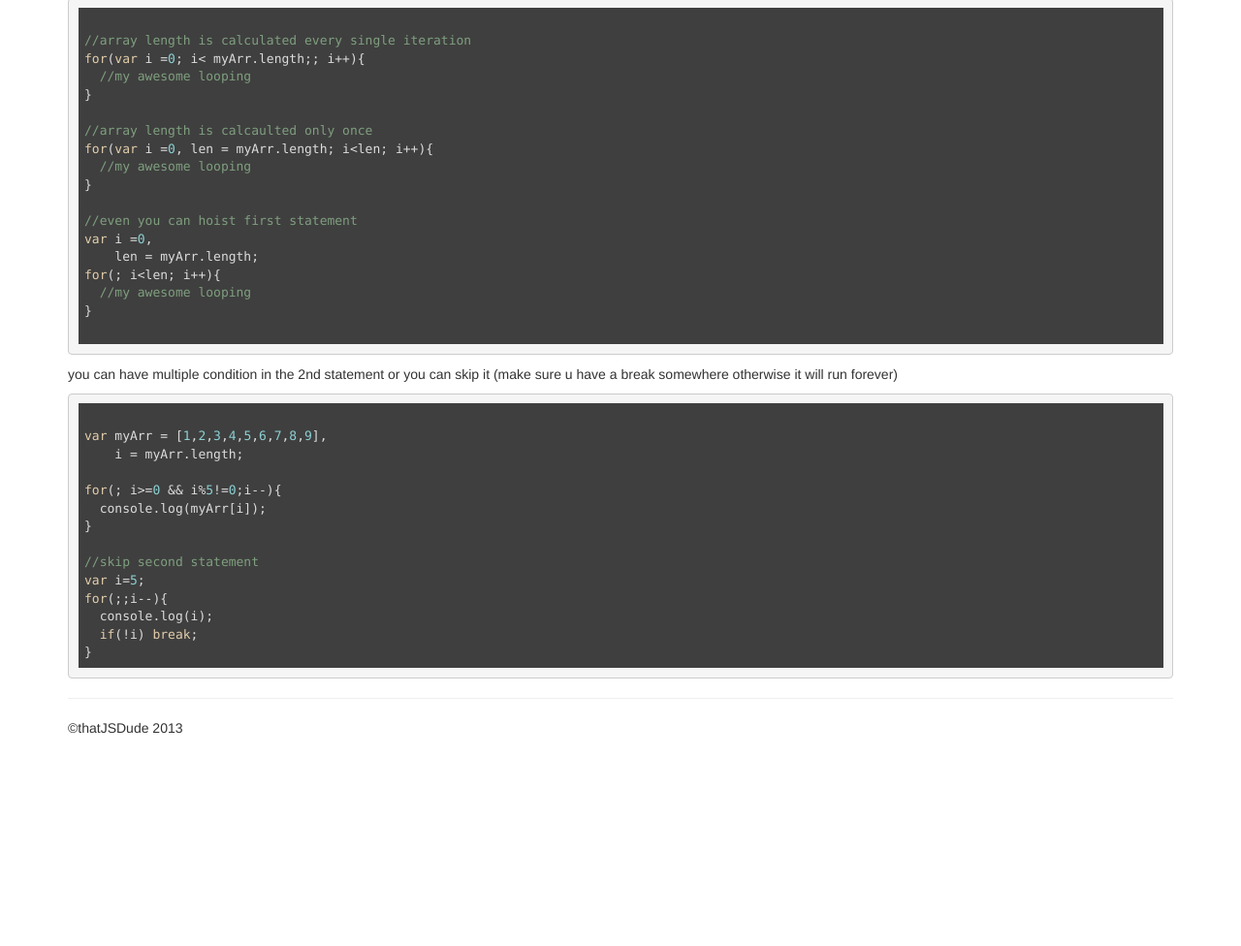
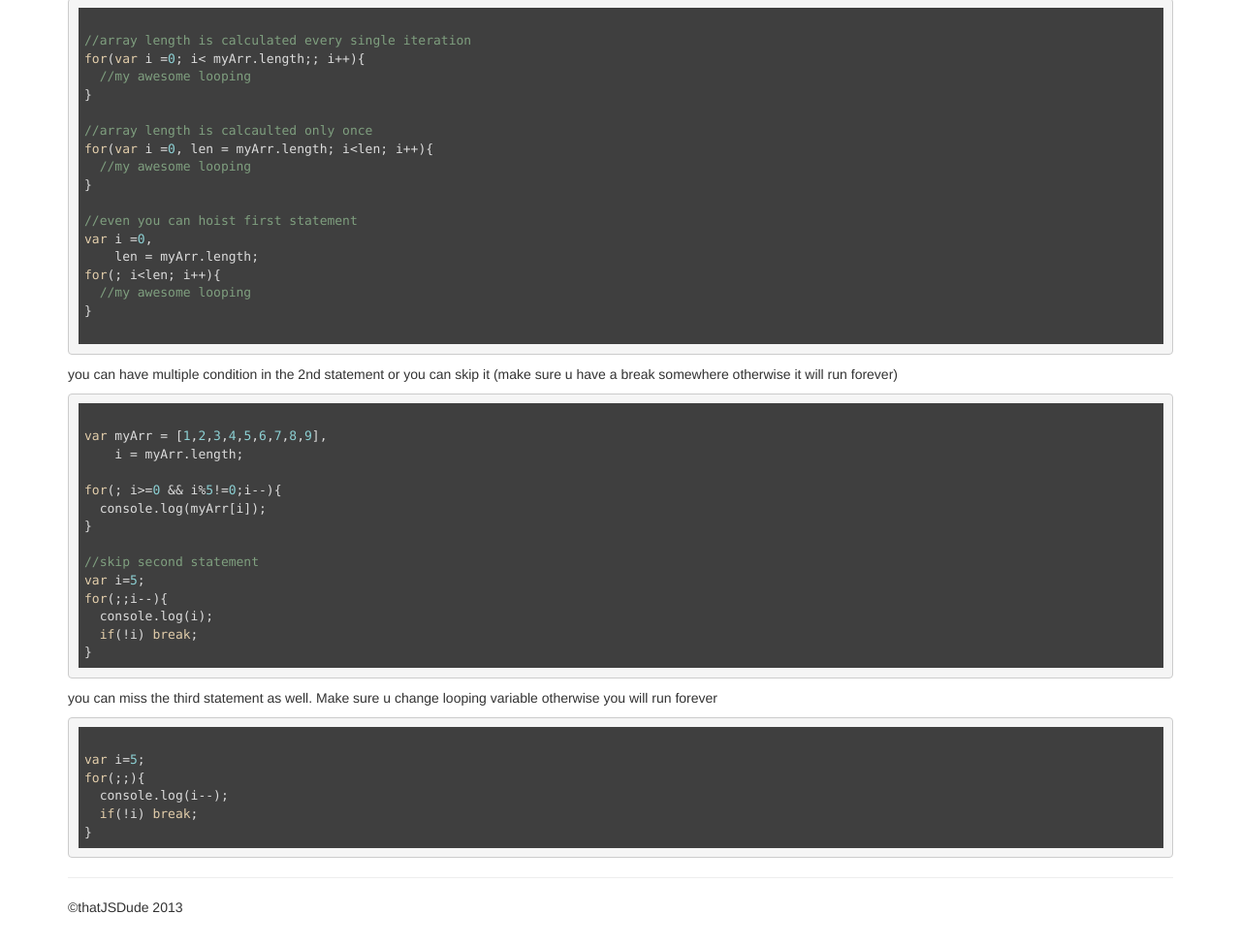
Before and after one commit to khan4019/thatJsDude, a plain HTML site: page jsConcepts/concepts/looping.html in a window 1280 px wide. Shown: the part 3411-4387 px from the top of the page at 97% size. Before the commit the page ends 4202 px from the top, so only its background shows below. Drawn offline with Linux system fonts and the light colour scheme; a script that the page names is missing.

Commit message:
miss 3rd statement

```diff
--- a/jsConcepts/concepts/looping.html
+++ b/jsConcepts/concepts/looping.html
@@ -232,7 +232,14 @@ for(;;i--){
   if(!i) break;
 }
 </code></pre>
-<p></p>
+<p>you can miss the third statement as well. Make sure u change looping variable otherwise you will run forever</p>
+<pre><code>
+var i=5;
+for(;;){
+  console.log(i--);
+  if(!i) break;
+}
+</code></pre>
 </div>
 
 <!-- div>h2+p+pre>code -->
```
